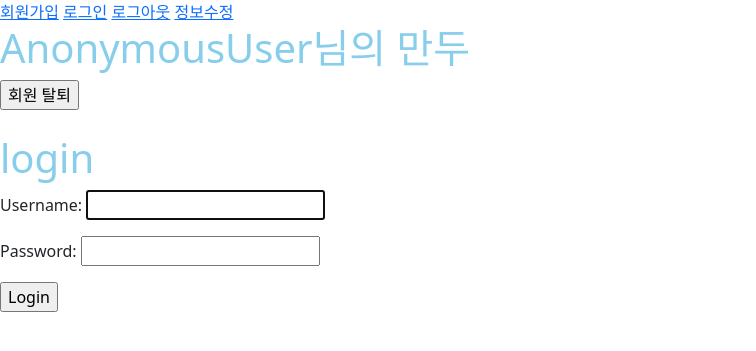
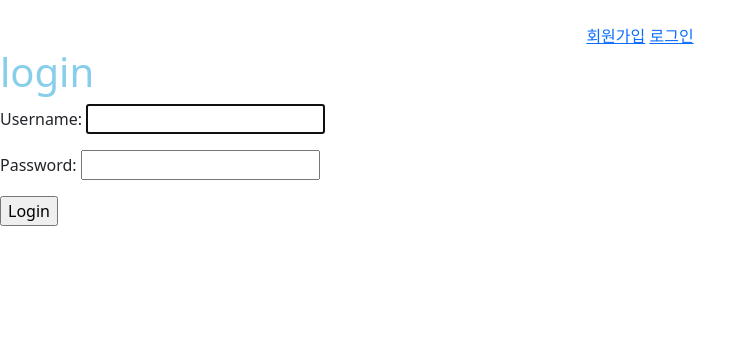
Before and after one commit to 2023-AHEUNGTHON/Team_2, a Django app: page /accounts/login/ in a window 1280 px wide. Shown: the top 351 px of the page, without its empty margins (0-756 px from the left). Run offline with Django 4.2, Linux system fonts and the light colour scheme.

Commit message:
Fix : Login access restrictions

```diff
--- a/static/base.css
+++ b/static/base.css
@@ -5,3 +5,7 @@ h1{
 img {
     width: 200px;
 }
+
+#nav{
+    text-align: center;
+}
--- a/templates/base.html
+++ b/templates/base.html
@@ -9,17 +9,20 @@
     <title>Re:Try</title>
 </head>
 <body>
-    <div>
-        <a href="{% url 'accounts:signup' %}">회원가입</a>
-        <a href="{% url 'accounts:login' %}">로그인</a>
+    <div id="nav">
+        {% if user.is_authenticated %}
         <a href=" {% url 'accounts:logout' %} ">로그아웃</a>
         <a href="{% url 'accounts:update' %}">정보수정</a>
-        <h1>{{user}}님의 만두</h1>
         <form action="{% url 'accounts:delete' %}" method="POST">
             {% csrf_token %}
             <input type="submit" value="회원 탈퇴">
         </form>
+        <h1>{{user}}님의 만두</h1>
+        {% else %}
         <br>
+        <a href="{% url 'accounts:signup' %}">회원가입</a>
+        <a href="{% url 'accounts:login' %}">로그인</a>
+        {% endif %}
     </div>
     {% block content%}
     {% endblock content%}
```
